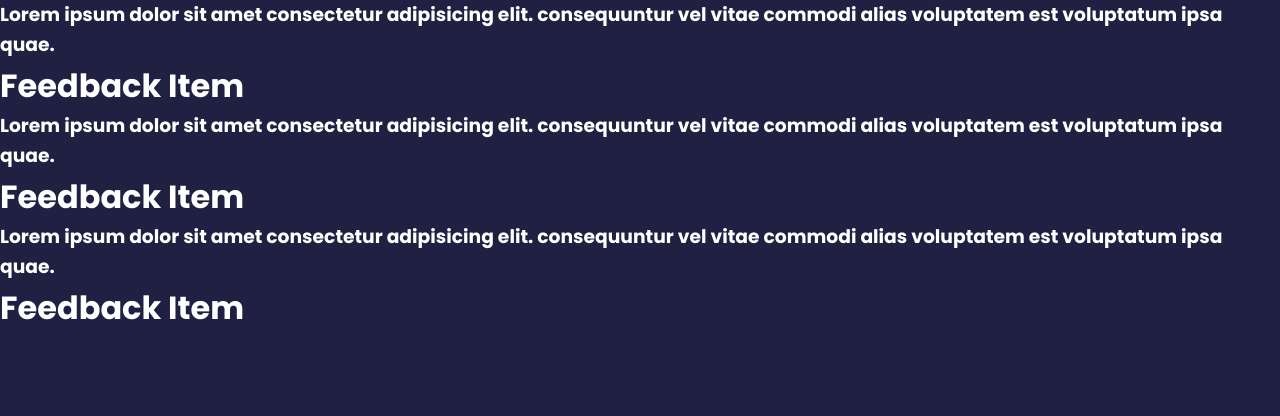
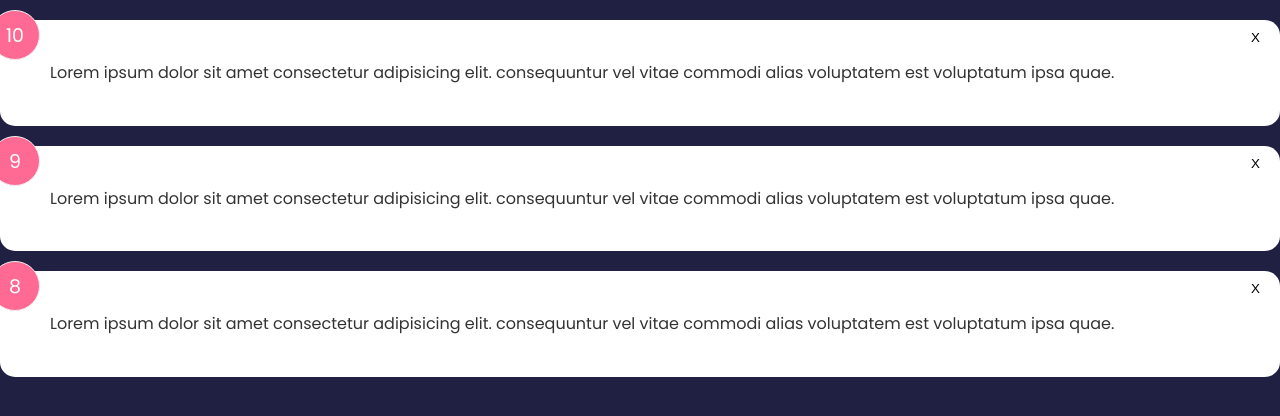
Before and after one commit to Sam44323/svelte-review, a Svelte app: page / in a window 1280 px wide. Shown: the top 416 px of the page. Built offline with nearby package versions, Linux system fonts and the light colour scheme.

Commit message:
add: added custom component for card

```diff
--- /dev/null
+++ b/src/components/Card.svelte
@@ -0,0 +1,15 @@
+<div class="card">
+  <!-- slot is like props.children -->
+  <slot />
+</div>
+
+<style>
+  .card {
+    background-color: #fff;
+    color: #333;
+    border-radius: 15px;
+    padding: 40px 50px;
+    margin: 20px 0;
+    position: relative;
+  }
+</style>
--- a/src/components/FeebackItem.svelte
+++ b/src/components/FeebackItem.svelte
@@ -1,7 +1,43 @@
-<script lang="ts"></script>
+<script lang="ts">
+  import Card from "./Card.svelte";
+  export let item: {
+    id: number;
+    rating: number;
+    text: string;
+  };
+</script>
 
-<main>
-  <h1>Feedback Item</h1>
-</main>
+<Card>
+  <div class="num-display">
+    {item.rating}
+  </div>
+  <button class="close">X</button>
+  <p class="text-display">
+    {item.text}
+  </p>
+</Card>
 
-<style></style>
+<style>
+  .num-display {
+    position: absolute;
+    top: -10px;
+    left: -10px;
+    width: 50px;
+    height: 50px;
+    background: #ff6a95;
+    color: #fff;
+    border: 1px #eee solid;
+    border-radius: 50%;
+    padding: 10px;
+    text-align: center;
+    font-size: 19px;
+  }
+  .close {
+    position: absolute;
+    top: 10px;
+    right: 20px;
+    cursor: pointer;
+    background: none;
+    border: none;
+  }
+</style>
--- a/src/components/FeebackList.svelte
+++ b/src/components/FeebackList.svelte
@@ -1,5 +1,4 @@
 <script lang="ts">
-  import FeebackList from "./FeebackList.svelte";
   import FeebackItem from "./FeebackItem.svelte";
   export let feedbackData = []; // will be props (if anything is not passed, then it'll be the default data)
 
@@ -8,8 +7,7 @@
 
 <main>
   {#each feedbackData as fData (fData.id)}
-    <h3>{fData.text}</h3>
-    <FeebackItem />
+    <FeebackItem item={fData} />
   {/each}
 </main>
 
```
